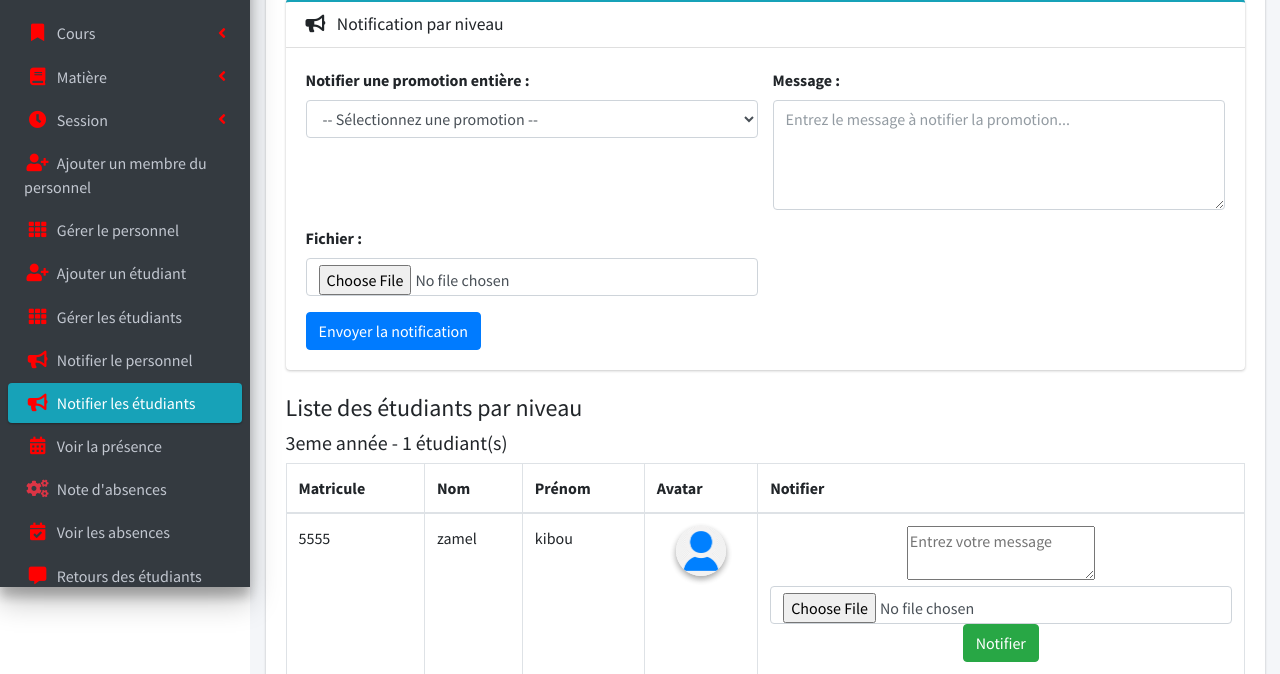
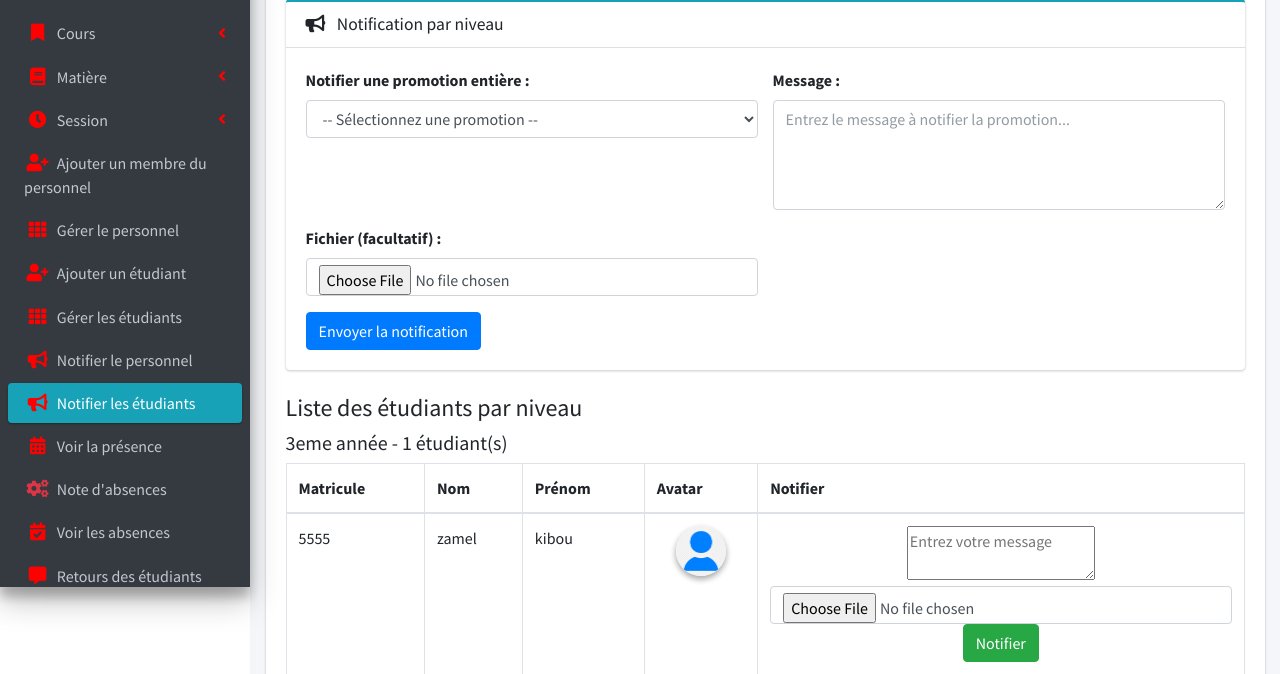
Before and after one commit to souhail245/ENFI-Management-Django, a Django app: page /admin_notify_student in a window 1280 px wide. Shown: the part 213-887 px from the top of the page. Run offline with Django 3.2, Linux system fonts and the light colour scheme; a user stored in the database is signed in; data comes from the database, SQL or seed files in the repository; some libraries are stand-ins or nearby versions.

Commit message:
3La molana

```diff
--- a/main_app/templates/hod_template/student_notification.html
+++ b/main_app/templates/hod_template/student_notification.html
@@ -46,7 +46,7 @@
                                             </div>
                                             <div class="col-md-6">
                                                 <div class="form-group">
-                                                    <label for="file">Fichier :</label>
+                                                    <label for="file">Fichier (facultatif) :</label>
                                                     <input type="file" id="file" name="file" class="form-control">  <!-- Champ de fichier sans 'required' -->
                                                 </div>
                                             </div>
```
